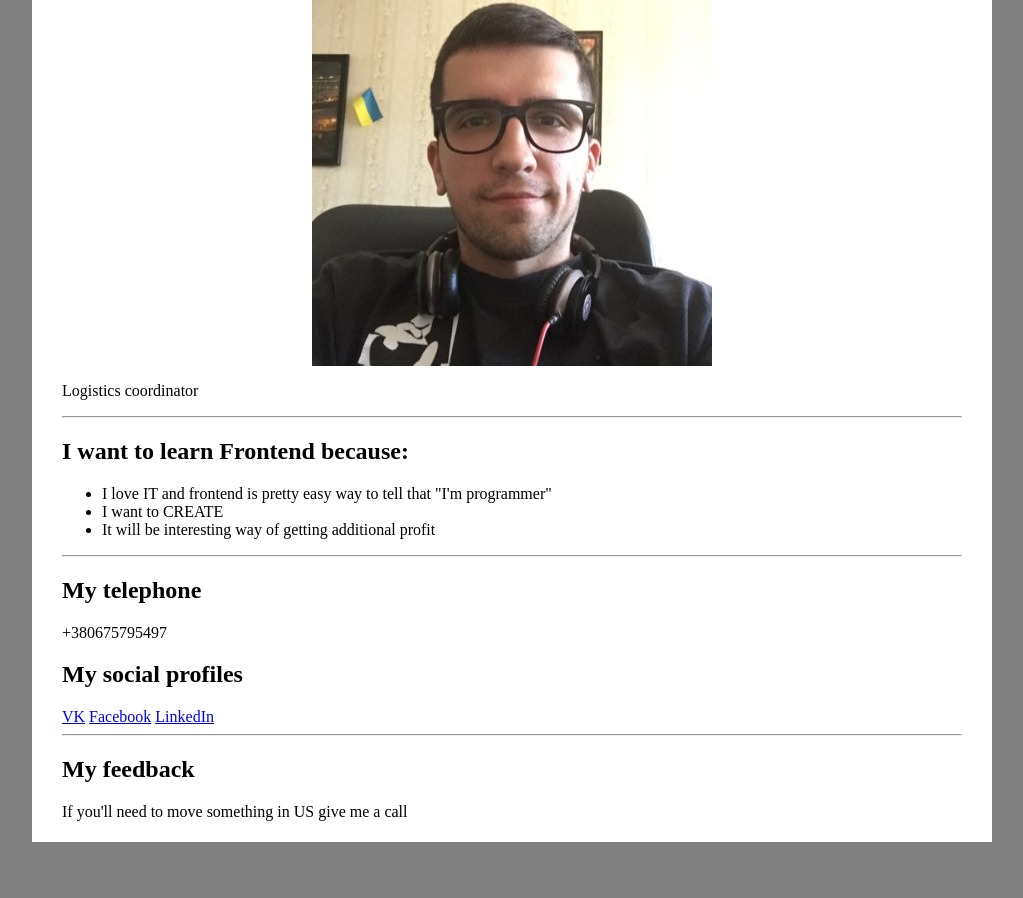
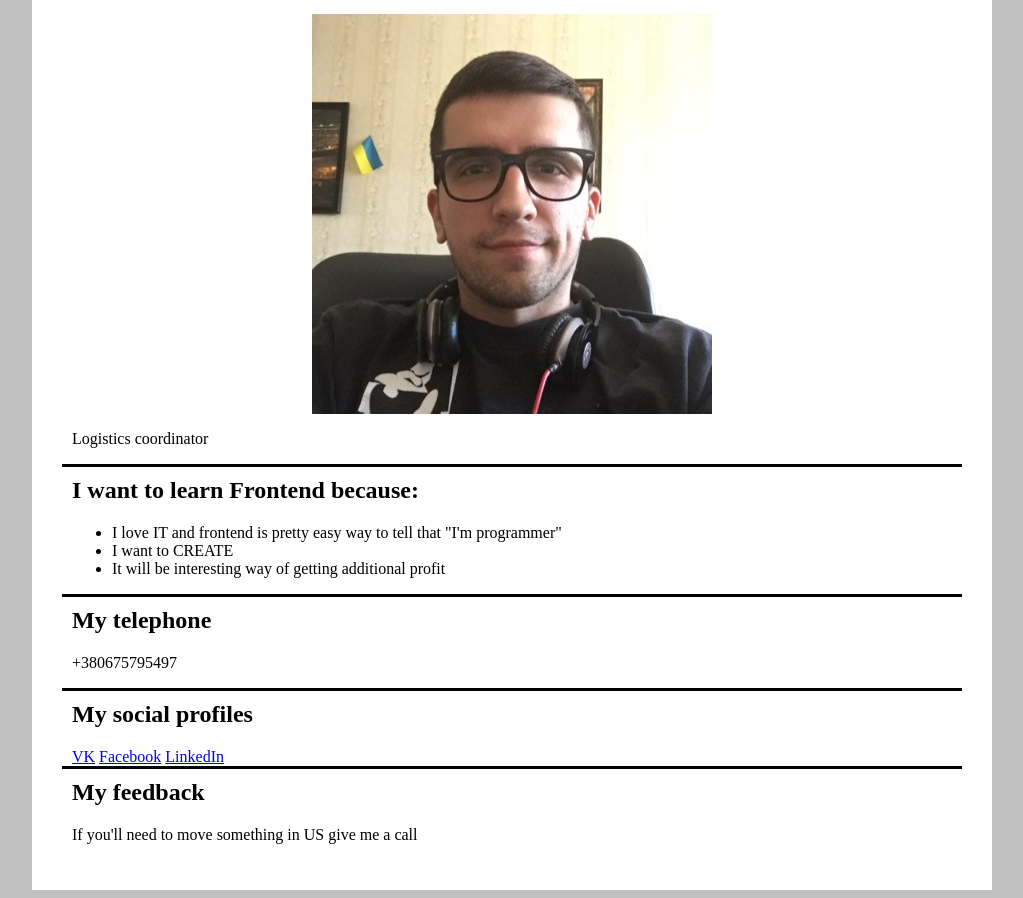
Before and after one commit to denmelnikov/GoIT_hw, a plain HTML site: page index.html in a window 1280 px wide. Shown: the part 114-1012 px from the top of the page, without its empty margins (106-1129 px from the left). Before the commit the page ends 964 px from the top, so only its background shows below. Drawn offline with Linux system fonts and the light colour scheme.

Commit message:
finalest hw

```diff
--- a/css/style.css
+++ b/css/style.css
@@ -1,14 +1,24 @@
 body{
-    background: grey;
+    background: #C0C0C0;
 }
 
 .content{
     margin-left: 130px;
     margin-right: 130px;
+    margin-top: 20px;
     padding-left: 30px;
     padding-right: 30px;
-    padding-bottom: 5px;
+    padding-top: 20px;
+    padding-bottom: 50px;
     max-width: 900px;
+}
+
+.section{
+    border-bottom: solid black;
+    padding-left: 10px;
+    padding-right: 10px;
+    margin-top: 30px;
+    margin-bottom: -20px;
 }
 
 div{
@@ -22,5 +32,5 @@ h1{
 img{
     display: block;
     margin-left: auto;
-    margin-right: auto
+    margin-right: auto;
 }
--- a/index.html
+++ b/index.html
@@ -7,27 +7,37 @@
 </head>
 <body>
    <div class="content">
+      <div class="section">
        <h1>Melnykov Denys</h1>
        <img src="img/ph.jpg" alt="photo">
        <p>Logistics coordinator</p>
-       <hr>
+       </div>
+
+       <div class="section">
        <h2>I want to learn Frontend because:</h2>
        <ul>
        <li>I love IT and frontend is pretty easy way to tell that "I'm programmer"</li>
        <li>I want to CREATE</li>
        <li>It will be interesting way of getting additional profit</li>
        </ul>
-       <hr>
+       </div>
+
+       <div class="section">
        <h2>My telephone</h2>
        <p>+380675795497</p>
+       </div>
 
+       <div class="section">
        <h2>My social profiles</h2>
        <a href="https://vk.com/denm13" title="VK">VK</a>
        <a href="https://www.facebook.com/denmelnykov13" title="Facebook">Facebook</a>
        <a href="https://www.linkedin.com/in/dmelnykov" title="LinkedIn">LinkedIn</a>
-       <hr>
+       </div>
+
+       <div class="section" style="border-bottom: none">
        <h2>My feedback</h2>
        <p>If you'll need to move something in US give me a call</p>
+       </div>
    </div>
 
 
```
